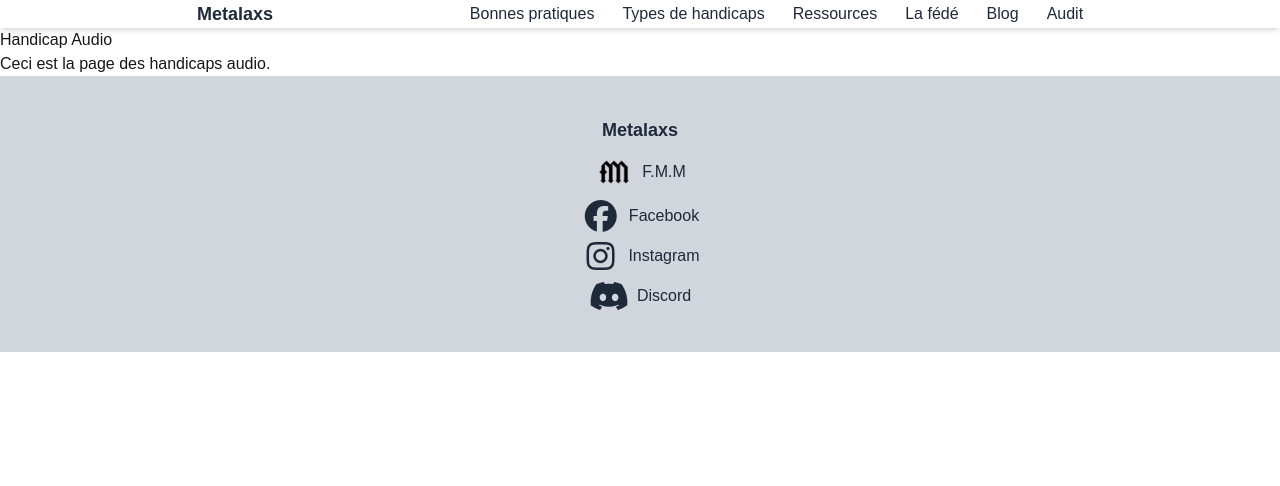
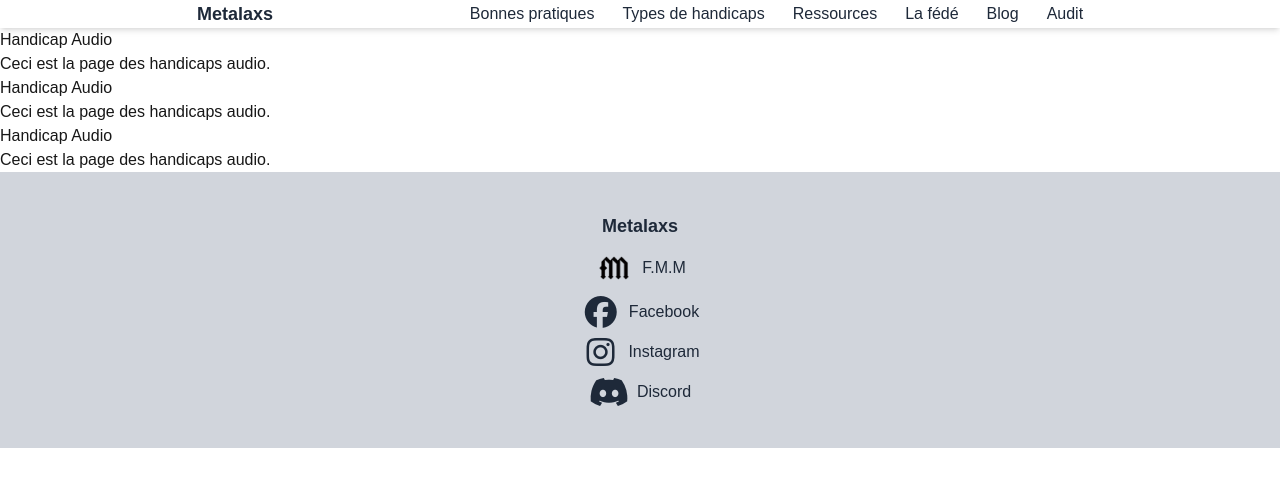
Before and after one commit to AlexandreRichert/metalAXS, a Next.js app: page /disabilitiesTypes/audio in a window 1280 px wide. Shown: the top 486 px of the page. Built offline with nearby package versions, Linux system fonts and the light colour scheme.

Commit message:
modify disabilities

```diff
--- a/app/(site)/disabilitiesTypes/audio/page.tsx
+++ b/app/(site)/disabilitiesTypes/audio/page.tsx
@@ -1,8 +1,29 @@
 export default function AudioDisabilityPage() {
     return (
-        <div>
-            <h1>Handicap Audio</h1>
-            <p>Ceci est la page des handicaps audio.</p>
-        </div>
+
+        <>
+            <section>
+                <div>
+                    <h1>Handicap Audio</h1>
+                    <p>Ceci est la page des handicaps audio.</p>
+                </div>
+
+            </section>
+            <section>
+                <div>
+                    <h2>Handicap Audio</h2>
+                    <p>Ceci est la page des handicaps audio.</p>
+                </div>
+
+            </section>
+            <section>
+                <div>
+                    <h2>Handicap Audio</h2>
+                    <p>Ceci est la page des handicaps audio.</p>
+                </div>
+
+            </section>
+
+        </>
     )
 };
--- a/app/(site)/disabilitiesTypes/autism/page.tsx
+++ /dev/null
@@ -1,8 +0,0 @@
-export default function AutismDisabilityPage() {
-    return (
-        <div>
-            <h1>Handicap Autiste</h1>
-            <p>Ceci est la page des handicaps autistes.</p>
-        </div>
-    )
-};
--- /dev/null
+++ b/app/(site)/disabilitiesTypes/cognitif/page.tsx
@@ -0,0 +1,8 @@
+export default function CognitifDisabilityPage() {
+    return (
+        <div>
+            <h1>Handicap Cognitif</h1>
+            <p>Ceci est la page des handicaps cognitifs.</p>
+        </div>
+    )
+};
--- a/app/(site)/disabilitiesTypes/invisible/page.tsx
+++ /dev/null
@@ -1,8 +0,0 @@
-export default function InvisibleDisabilityPage() {
-    return (
-        <div>
-            <h1>Handicap Invisible</h1>
-            <p>Ceci est la page des handicaps invisibles.</p>
-        </div>
-    )
-};
--- a/app/(site)/disabilitiesTypes/psychologic/page.tsx
+++ /dev/null
@@ -1,8 +0,0 @@
-export default function PsychologicDisabilityPage() {
-    return (
-        <div>
-            <h1>Handicap Psychologique</h1>
-            <p>Ceci est la page des handicaps psychologiques.</p>
-        </div>
-    )
-};
```
Also changed, not shown: 1 other file (tests, documents, lock files or other folders).
